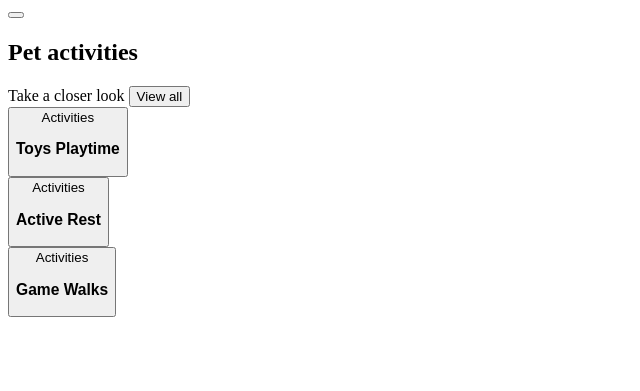
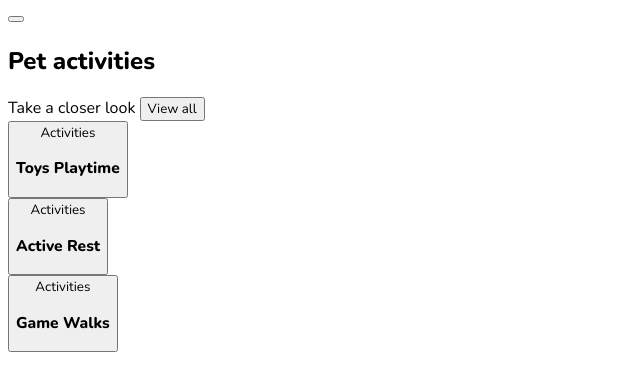
Before and after one commit to jmora-dev/202204-W02-Javier-Mora, a plain HTML site: page index.html in a window 1280 px wide. Shown: the part 161-552 px from the top of the page, without its empty margins (0-640 px from the left). Drawn offline with nearby package versions, Linux system fonts and the light colour scheme.

Commit message:
Add fonts

```diff
--- a/index.css
+++ b/index.css
@@ -0,0 +1,3 @@
+* {
+    font-family: "Nunito", sans-serif;
+}
--- a/index.html
+++ b/index.html
@@ -6,6 +6,12 @@
         <meta name="viewport" content="width=device-width, initial-scale=1.0" />
         <title>Pets</title>
         <link rel="stylesheet" href="index.css" />
+        <link rel="preconnect" href="https://fonts.googleapis.com" />
+        <link rel="preconnect" href="https://fonts.gstatic.com" crossorigin />
+        <link
+            href="https://fonts.googleapis.com/css2?family=Nunito:wght@400;800&display=swap"
+            rel="stylesheet"
+        />
     </head>
     <body>
         <header>
```
